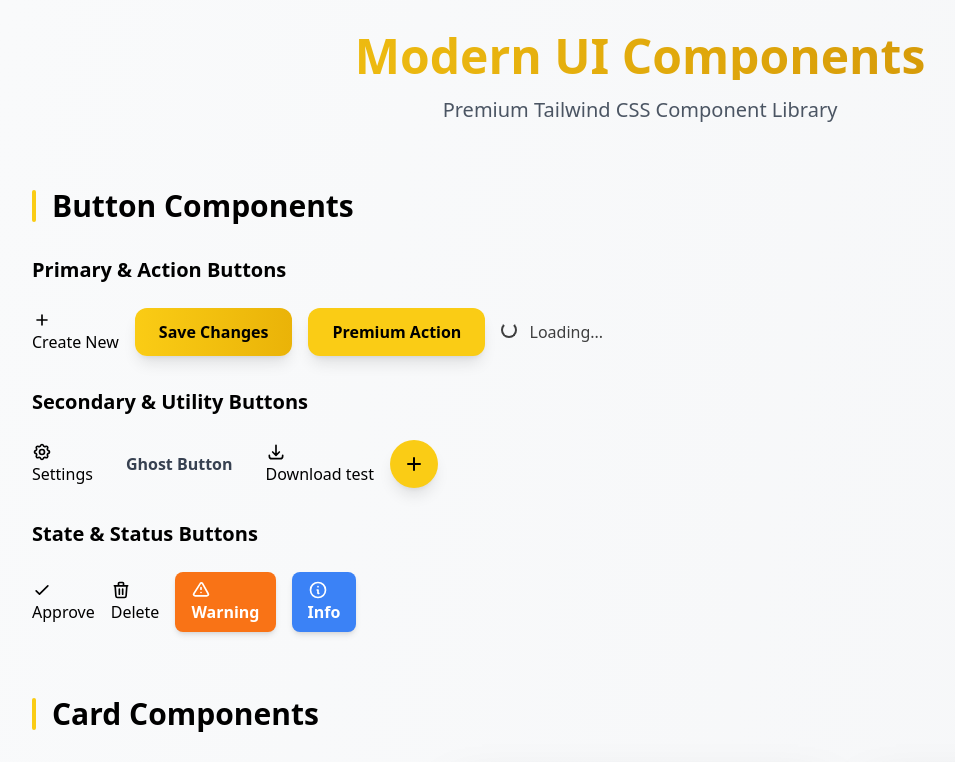
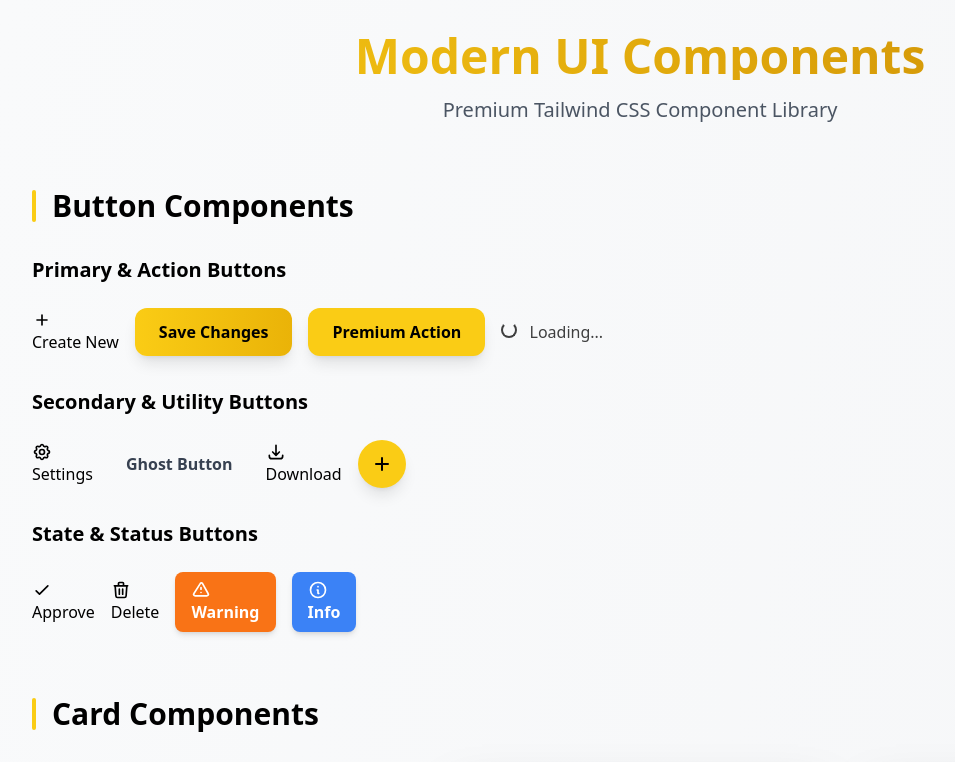
Before and after one commit to Yamato-Thai/wms-frontend-new, an Angular app: page /template in a window 1280 px wide. Shown: the top 762 px of the page, without its empty margins (0-955 px from the left). Built offline with nearby package versions, Linux system fonts and the light colour scheme; what keycloak-js would draw is missing.

Commit message:
test auto

```diff
--- a/src/app/template/template.component.html
+++ b/src/app/template/template.component.html
@@ -49,7 +49,7 @@
             <svg class="w-5 h-5 mr-2" fill="none" stroke="currentColor" viewBox="0 0 24 24">
               <path stroke-linecap="round" stroke-linejoin="round" stroke-width="2" d="M4 16v1a3 3 0 003 3h10a3 3 0 003-3v-1m-4-4l-4 4m0 0l-4-4m4 4V4"></path>
             </svg>
-            Download test
+            Download
           </button>
           <button class="btn-floating">
             <svg class="w-6 h-6" fill="none" stroke="currentColor" viewBox="0 0 24 24">
```
